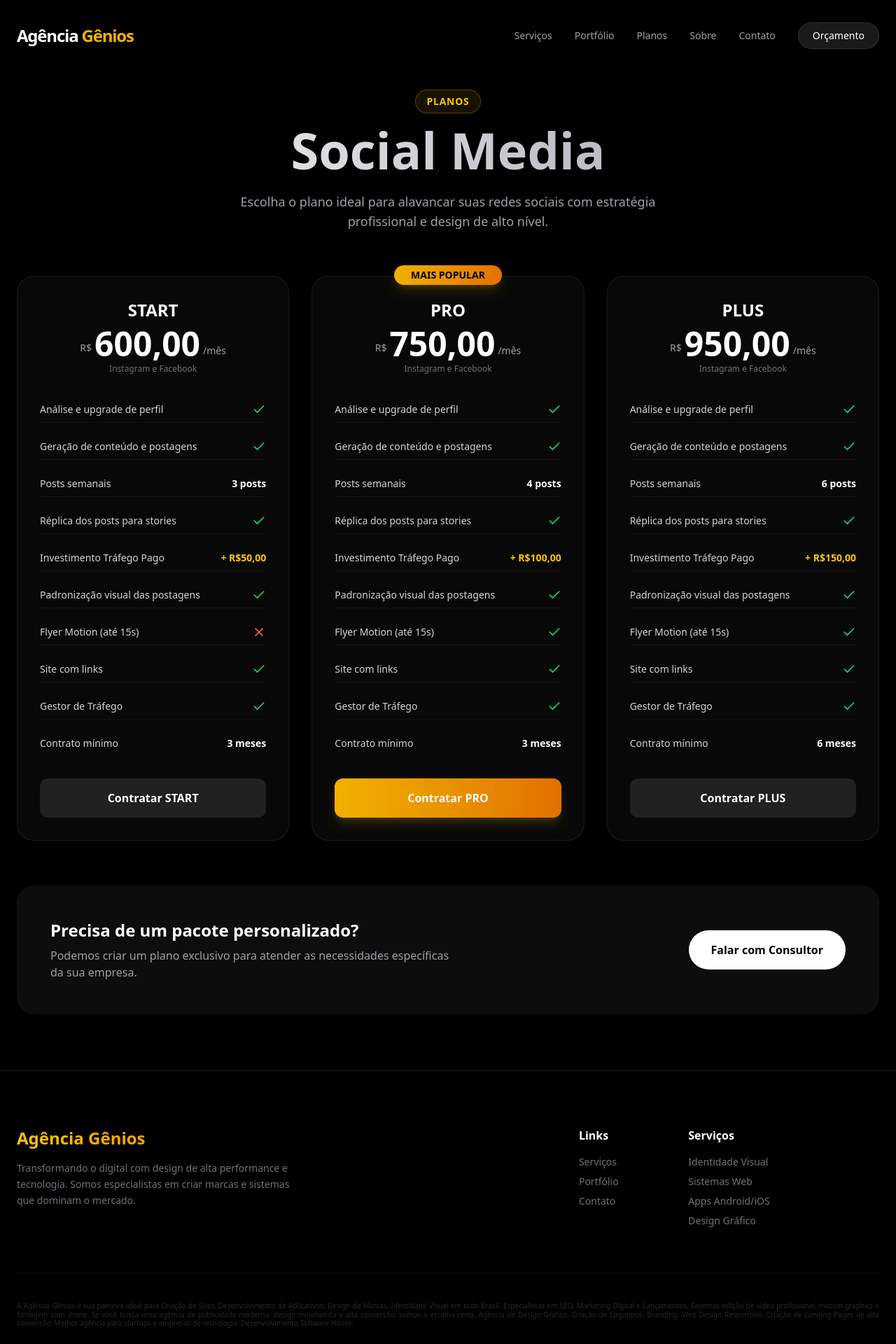
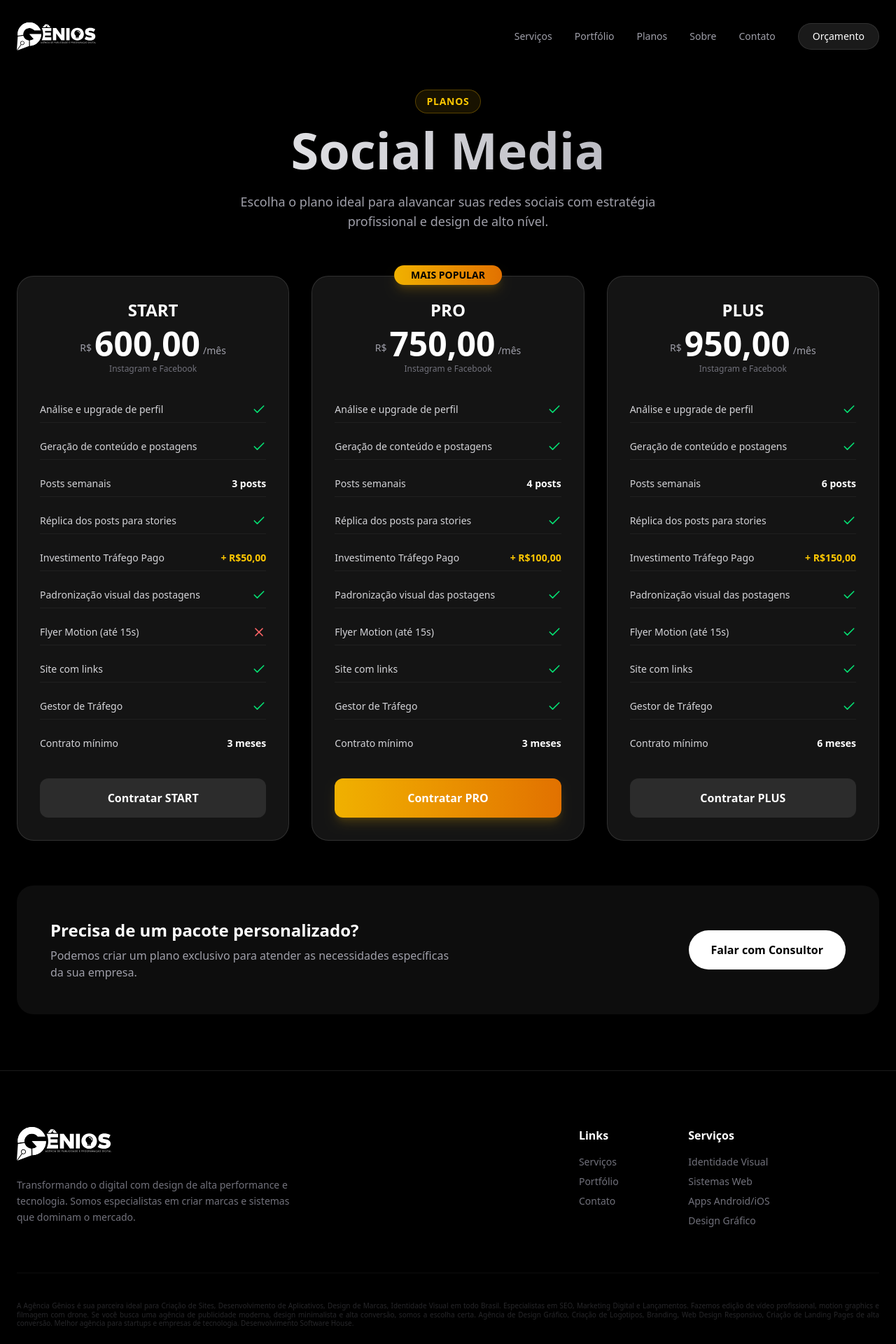
Before and after one commit to agenciagenios/genios-website, a Next.js app: page /planos in a window 1280 px wide. Shown: the top 1920 px of the page at 70% size. Built offline with nearby package versions, Linux system fonts and the light colour scheme.

Commit message:
logo agencia no header e footer

```diff
--- a/app/components/Footer.tsx
+++ b/app/components/Footer.tsx
@@ -1,10 +1,18 @@
+import Image from "next/image";
+
 export default function Footer() {
   return (
     <footer className="border-t border-white/10 bg-black pt-20 pb-10">
       <div className="container px-6 mx-auto">
         <div className="flex flex-col md:flex-row justify-between gap-10 mb-16">
           <div className="md:w-1/3">
-             <h3 className="text-2xl font-bold bg-clip-text text-transparent bg-gradient-to-r from-yellow-400 to-orange-500 mb-4">Agência Gênios</h3>
+            <Image
+              src="/logo-genios.svg"
+              alt="Agência Gênios"
+              width={180}
+              height={50}
+              className="h-12 w-auto mb-6"
+            />
             <p className="text-zinc-500 text-sm leading-relaxed">
               Transformando o digital com design de alta performance e tecnologia. Somos especialistas em criar marcas e sistemas que dominam o mercado.
             </p>
--- a/app/components/Header.tsx
+++ b/app/components/Header.tsx
@@ -1,6 +1,7 @@
 "use client";
 
 import Link from "next/link";
+import Image from "next/image";
 import { useState, useEffect } from "react";
 import { motion } from "framer-motion";
 import { Menu, X } from "lucide-react";
@@ -27,21 +28,27 @@ export default function Header() {
 
   return (
     <header
-      className={`fixed top-0 left-0 right-0 z-50 transition-all duration-300 ${
-        scrolled ? "py-4" : "py-6"
-      }`}
+      className={`fixed top-0 left-0 right-0 z-50 transition-all duration-300 ${scrolled ? "py-4" : "py-6"
+        }`}
     >
       <div
-        className={`mx-auto max-w-7xl px-6 transition-all duration-300 ${
-          scrolled
-            ? "mx-6 rounded-2xl glass border-white/10 bg-black/50"
-            : "bg-transparent"
-        }`}
+        className={`mx-auto max-w-7xl px-6 transition-all duration-300 ${scrolled
+          ? "mx-6 rounded-2xl glass border-white/10 bg-black/50"
+          : "bg-transparent"
+          }`}
       >
         <div className="flex items-center justify-between py-2">
           {/* Logo */}
-          <Link href="/" className="text-2xl font-bold tracking-tighter text-white">
-            Agência <span className="text-yellow-500">Gênios</span>
+          {/* Logo */}
+          <Link href="/">
+            <Image
+              src="/logo-genios.svg"
+              alt="Agência Gênios"
+              width={160}
+              height={45}
+              className="h-10 w-auto object-contain"
+              priority
+            />
           </Link>
 
           {/* Desktop Nav */}
--- a/app/globals.css
+++ b/app/globals.css
@@ -29,17 +29,17 @@ body {
 
 /* Custom Glass Utilities */
 .glass {
-  background: var(--glass-bg);
+  background: rgba(255, 255, 255, 0.1); /* Increased opacity from 0.05 to 0.1 */
   backdrop-filter: blur(10px);
   -webkit-backdrop-filter: blur(10px);
-  border: 1px solid var(--glass-border);
+  border: 1px solid rgba(255, 255, 255, 0.15);
 }
 
 .glass-card {
-  background: rgba(255, 255, 255, 0.03);
+  background: rgba(255, 255, 255, 0.08); /* Increased opacity from 0.03 to 0.08 */
   backdrop-filter: blur(20px);
   -webkit-backdrop-filter: blur(20px);
-  border: 1px solid rgba(255, 255, 255, 0.08);
+  border: 1px solid rgba(255, 255, 255, 0.12);
   box-shadow: 0 4px 30px rgba(0, 0, 0, 0.1);
 }
 
```
Lines whose indentation alone changed are shown as unchanged.
